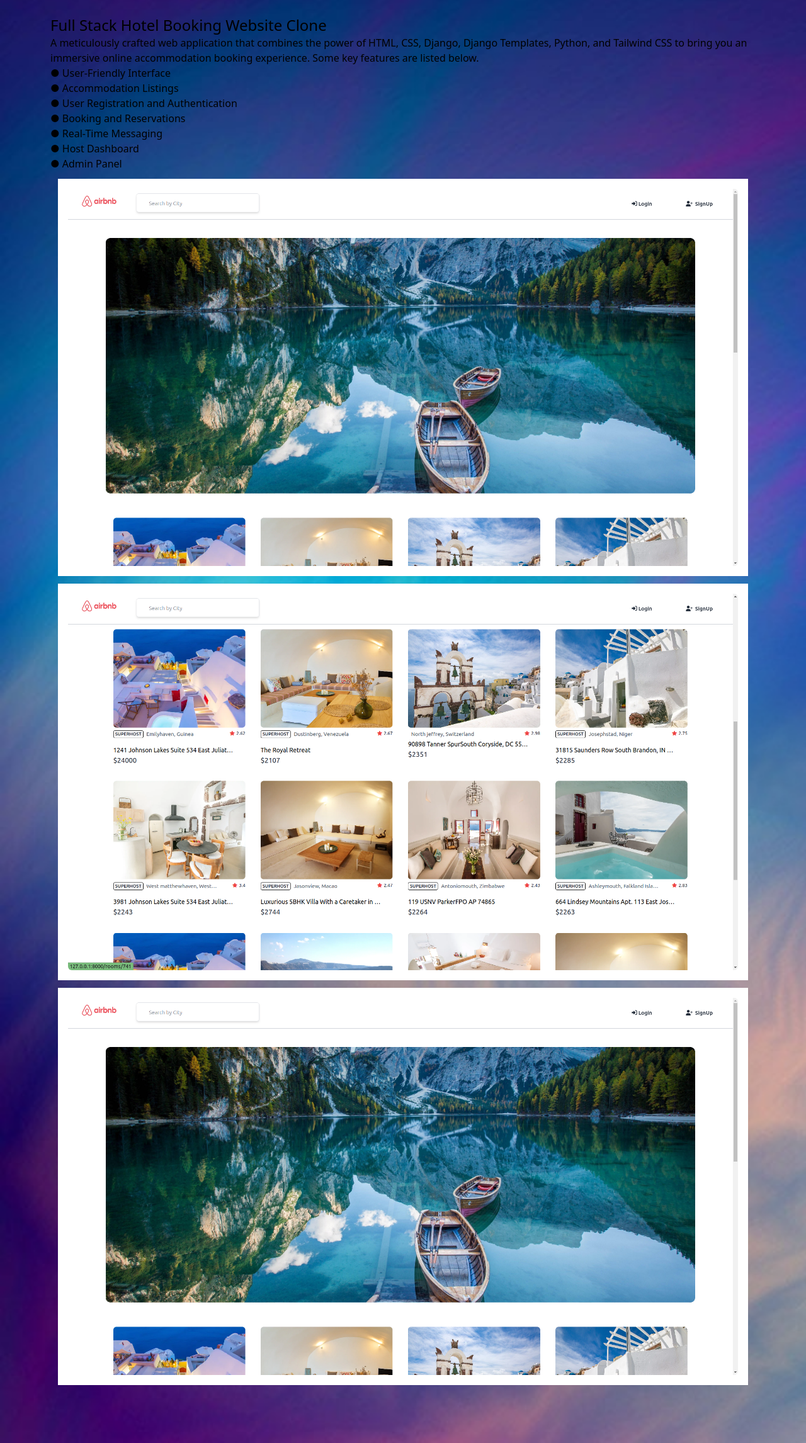
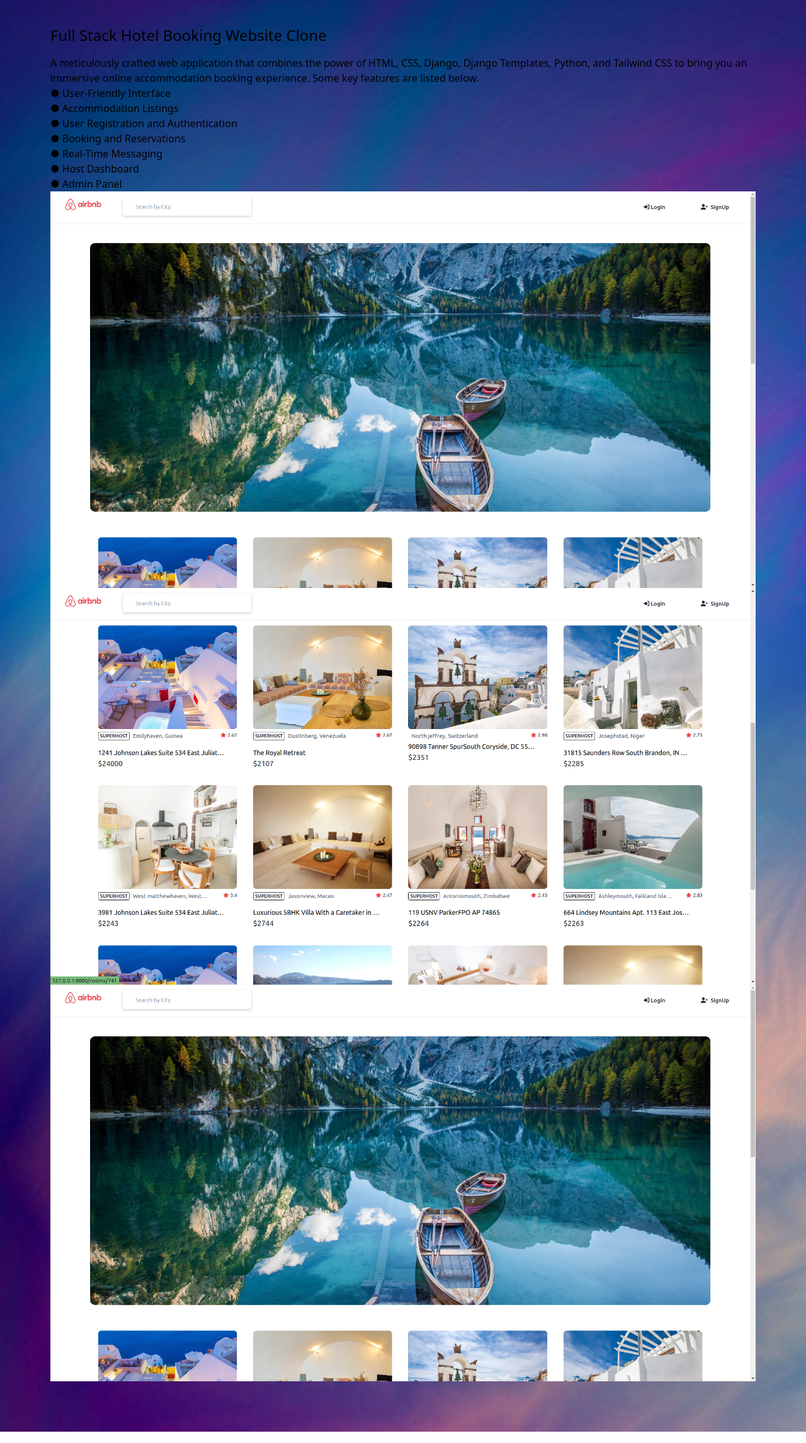
Before and after one commit to anish1133/Django-Portfolio, a Django app: page /projects/ in a window 1280 px wide. Shown: the part 56-2348 px from the top of the page at 63% size. Run offline with Django 5.2, Linux system fonts and the light colour scheme; data comes from the database, SQL or seed files in the repository; both versions use the stored data as it was after the commit; some libraries are stand-ins or nearby versions.

Commit message:
Project ss slider

```diff
--- a/portfolio/admin.py
+++ b/portfolio/admin.py
@@ -69,4 +69,7 @@ class Social(admin.ModelAdmin):
 
 @admin.register(models.ProjectPhotos)
 class displayphotos(admin.ModelAdmin):
-    list_display = ("Project_Image",)
+    list_display = (
+        "page_details",
+        "Project_Image",
+    )
--- a/portfolio/models.py
+++ b/portfolio/models.py
@@ -181,6 +181,3 @@ class ProjectPhotos(models.Model):
 
     class Meta:
         verbose_name_plural = "Project Photos"
-
-        def __str__(self):
-            return self
--- a/templates/portfolio/projects.html
+++ b/templates/portfolio/projects.html
@@ -1,18 +1,19 @@
 {% extends 'base.html' %}
-
 {% block content %}
 <div class="py-20 px-20">
     <div class="container">
         {% for p in project %}
-        <h2 class="text-2xl">{{ p.Project_title }}</h2>
+        <h2 class="text-2xl py-4">{{ p.Project_title }}</h2>
         <p>{{ p.Project_info | safe }}</p>
-        {% for photo in all_photos %}
-        <div class="conatainer bg-white  py-4 px-4 mx-3 my-3">
-            <img class="rounded-md" src="{{ photo.Project_Image.url }}" alt="Project Image">
-        </div>
-        {% endfor %}
         {% endfor %}
     </div>
-</div>
+    <div class="container">
+        <div class="slideshow-container">
+
+            {% for photo in all_photos %}
+            <img class="relative" src="{{ photo.Project_Image.url }}" alt="Project Image">
+            {% endfor %}
+        </div>
+    </div>
 </div>
 {% endblock content %}
```
Also changed, not shown: db.sqlite3, static/images/Project_SS/1_N227tlY.png (added), static/images/Project_SS/1_h0vJWEe.png (added), static/images/Project_SS/2_BrePPRZ.png (added).
